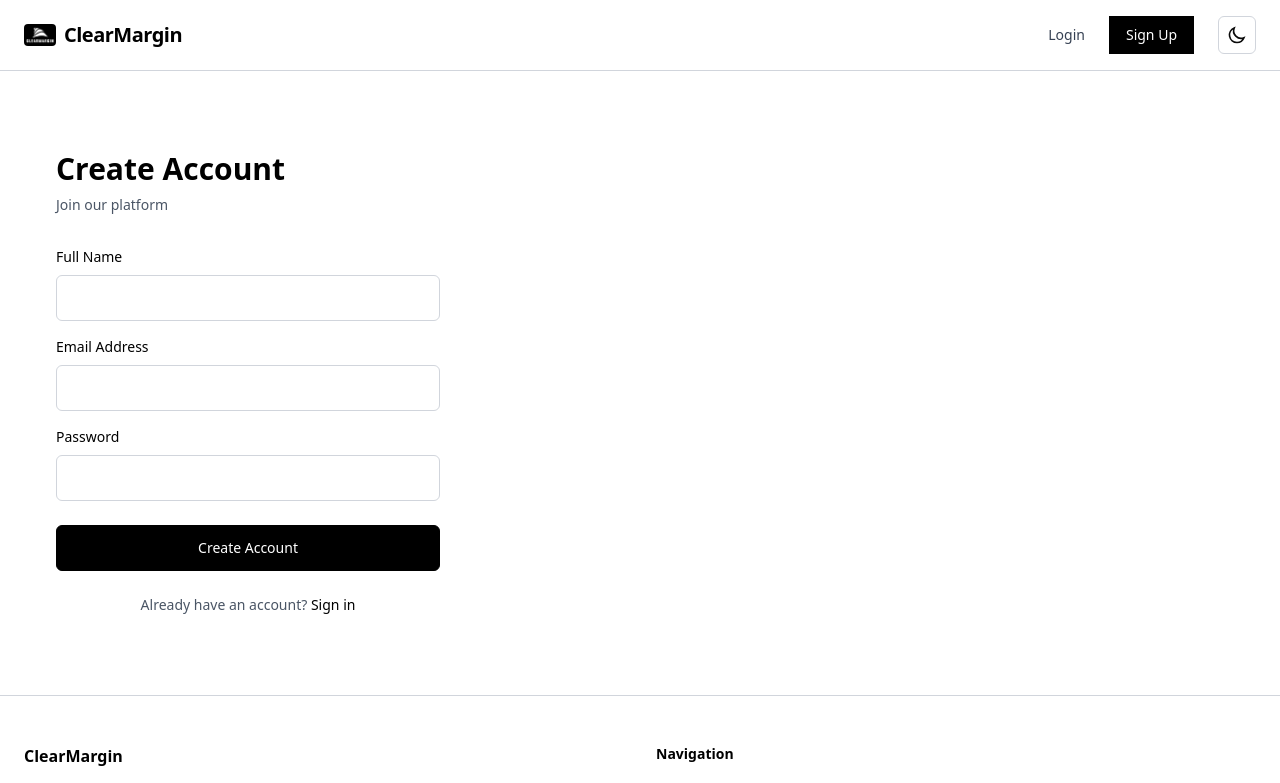
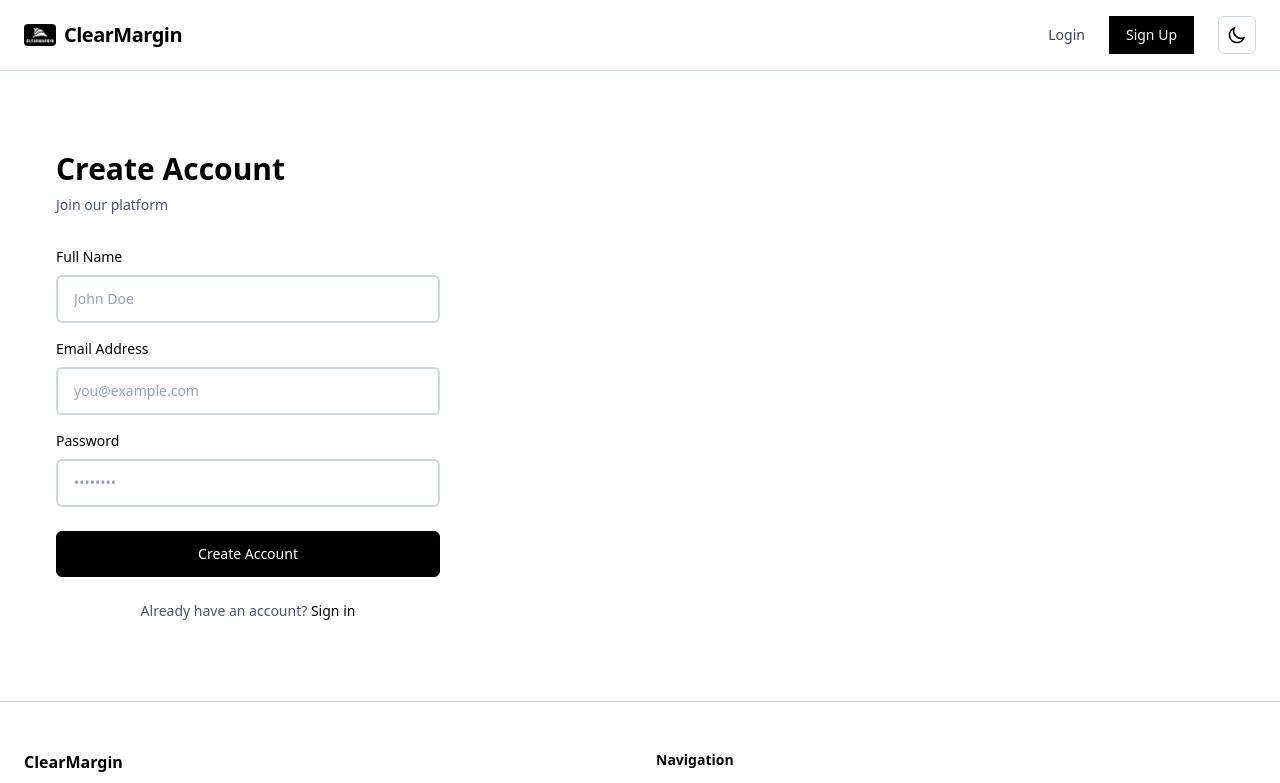
Before and after one commit to duwadikaustuv/blog-website, a Next.js app: page /register in a window 1280 px wide. Shown: the top 783 px of the page. Built offline with nearby package versions, Linux system fonts and the light colour scheme; no server answers.

Commit message:
Update auth forms for clean design: pure white/black backgrounds, visible input borders

```diff
--- a/components/auth/LoginForm.tsx
+++ b/components/auth/LoginForm.tsx
@@ -39,7 +39,7 @@ export default function LoginForm() {
 
 
   return (
-    <div className="w-full max-w-md p-8 rounded-lg bg-white dark:bg-gray-950">
+    <div className="w-full max-w-md p-8 rounded-lg bg-white dark:bg-black">
       <div className="mb-8">
         <h2 className="text-3xl font-bold text-black dark:text-white mb-2">
           Sign In
@@ -66,7 +66,8 @@ export default function LoginForm() {
               onChange={(e) =>
                 setFormData({ ...formData, email: e.target.value })
               }
-              className="w-full border border-gray-300 dark:border-gray-700 px-4 py-3 text-sm bg-white dark:bg-black text-black dark:text-white focus:outline-none focus:border-black dark:focus:border-white"
+              className="w-full rounded-md border-2 border-gray-300 dark:border-gray-700 px-4 py-3 text-sm bg-white dark:bg-black text-black dark:text-white placeholder-gray-400 dark:placeholder-gray-600 focus:outline-none focus:border-black dark:focus:border-white"
+              placeholder="you@example.com"
             />
           </div>
 
@@ -85,7 +86,8 @@ export default function LoginForm() {
               onChange={(e) =>
                 setFormData({ ...formData, password: e.target.value })
               }
-              className="w-full rounded-md border border-gray-300 dark:border-gray-700 px-4 py-3 text-sm bg-white dark:bg-black text-black dark:text-white focus:outline-none focus:border-black dark:focus:border-white"
+              className="w-full rounded-md border-2 border-gray-300 dark:border-gray-700 px-4 py-3 text-sm bg-white dark:bg-black text-black dark:text-white placeholder-gray-400 dark:placeholder-gray-600 focus:outline-none focus:border-black dark:focus:border-white"
+              placeholder="••••••••"
             />
           </div>
         </div>
--- a/components/auth/RegisterForm.tsx
+++ b/components/auth/RegisterForm.tsx
@@ -59,7 +59,7 @@ export default function RegisterForm() {
 
 
   return (
-    <div className="w-full max-w-md p-8 rounded-lg bg-white dark:bg-gray-950">
+    <div className="w-full max-w-md p-8 rounded-lg bg-white dark:bg-black">
       <div className="mb-8">
         <h2 className="text-3xl font-bold text-black dark:text-white mb-2">
           Create Account
@@ -86,7 +86,8 @@ export default function RegisterForm() {
               onChange={(e) =>
                 setFormData({ ...formData, name: e.target.value })
               }
-              className="w-full rounded-md border border-gray-300 dark:border-gray-700 px-4 py-3 text-sm bg-white dark:bg-black text-black dark:text-white focus:outline-none focus:border-black dark:focus:border-white"
+              className="w-full rounded-md border-2 border-gray-300 dark:border-gray-700 px-4 py-3 text-sm bg-white dark:bg-black text-black dark:text-white placeholder-gray-400 dark:placeholder-gray-600 focus:outline-none focus:border-black dark:focus:border-white"
+              placeholder="John Doe"
             />
           </div>
 
@@ -105,7 +106,8 @@ export default function RegisterForm() {
               onChange={(e) =>
                 setFormData({ ...formData, email: e.target.value })
               }
-              className="w-full rounded-md border border-gray-300 dark:border-gray-700 px-4 py-3 text-sm bg-white dark:bg-black text-black dark:text-white focus:outline-none focus:border-black dark:focus:border-white"
+              className="w-full rounded-md border-2 border-gray-300 dark:border-gray-700 px-4 py-3 text-sm bg-white dark:bg-black text-black dark:text-white placeholder-gray-400 dark:placeholder-gray-600 focus:outline-none focus:border-black dark:focus:border-white"
+              placeholder="you@example.com"
             />
           </div>
 
@@ -124,7 +126,8 @@ export default function RegisterForm() {
               onChange={(e) =>
                 setFormData({ ...formData, password: e.target.value })
               }
-              className="w-full rounded-md border border-gray-300 dark:border-gray-700 px-4 py-3 text-sm bg-white dark:bg-black text-black dark:text-white focus:outline-none focus:border-black dark:focus:border-white"
+              className="w-full rounded-md border-2 border-gray-300 dark:border-gray-700 px-4 py-3 text-sm bg-white dark:bg-black text-black dark:text-white placeholder-gray-400 dark:placeholder-gray-600 focus:outline-none focus:border-black dark:focus:border-white"
+              placeholder="••••••••"
             />
           </div>
         </div>
```
